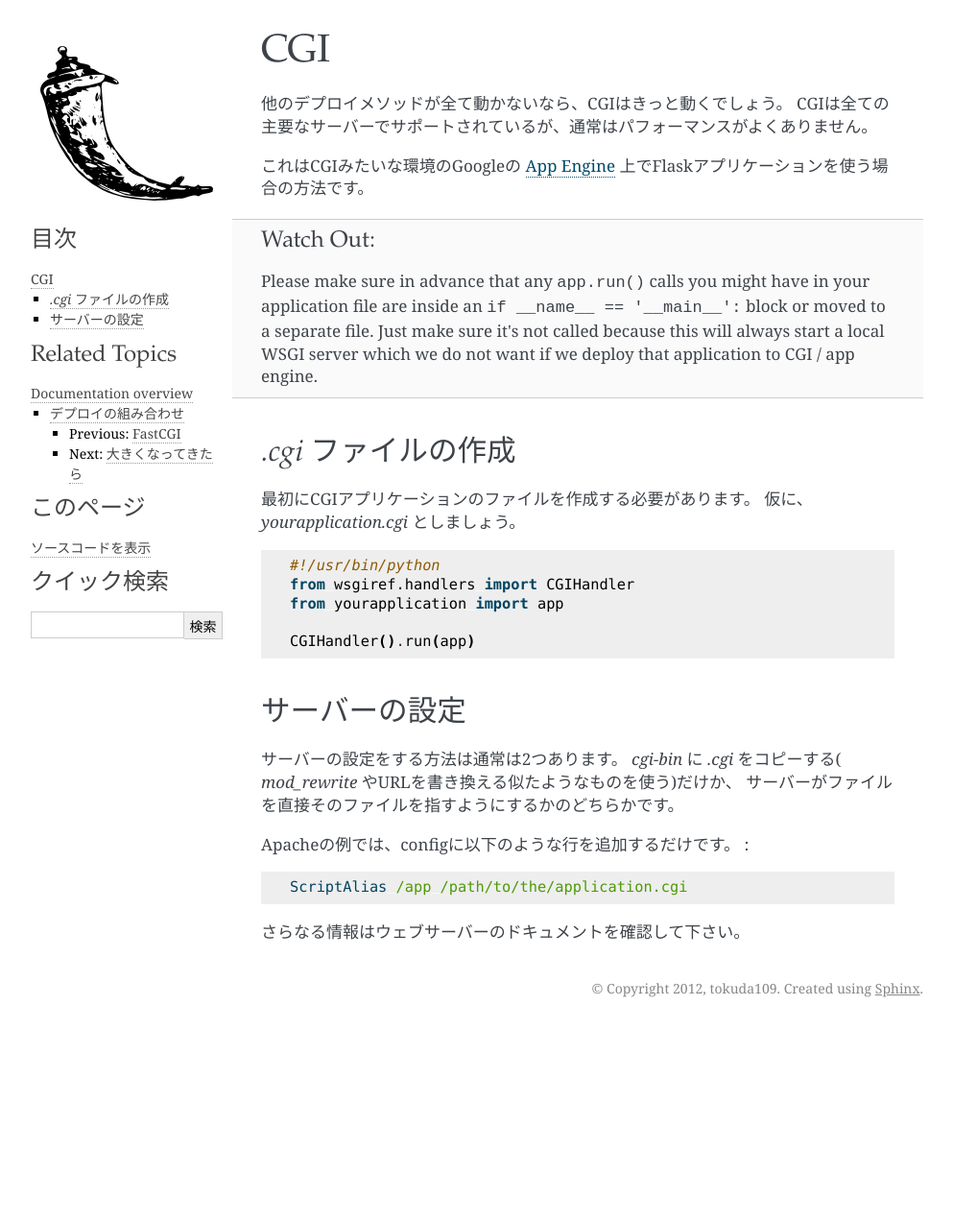
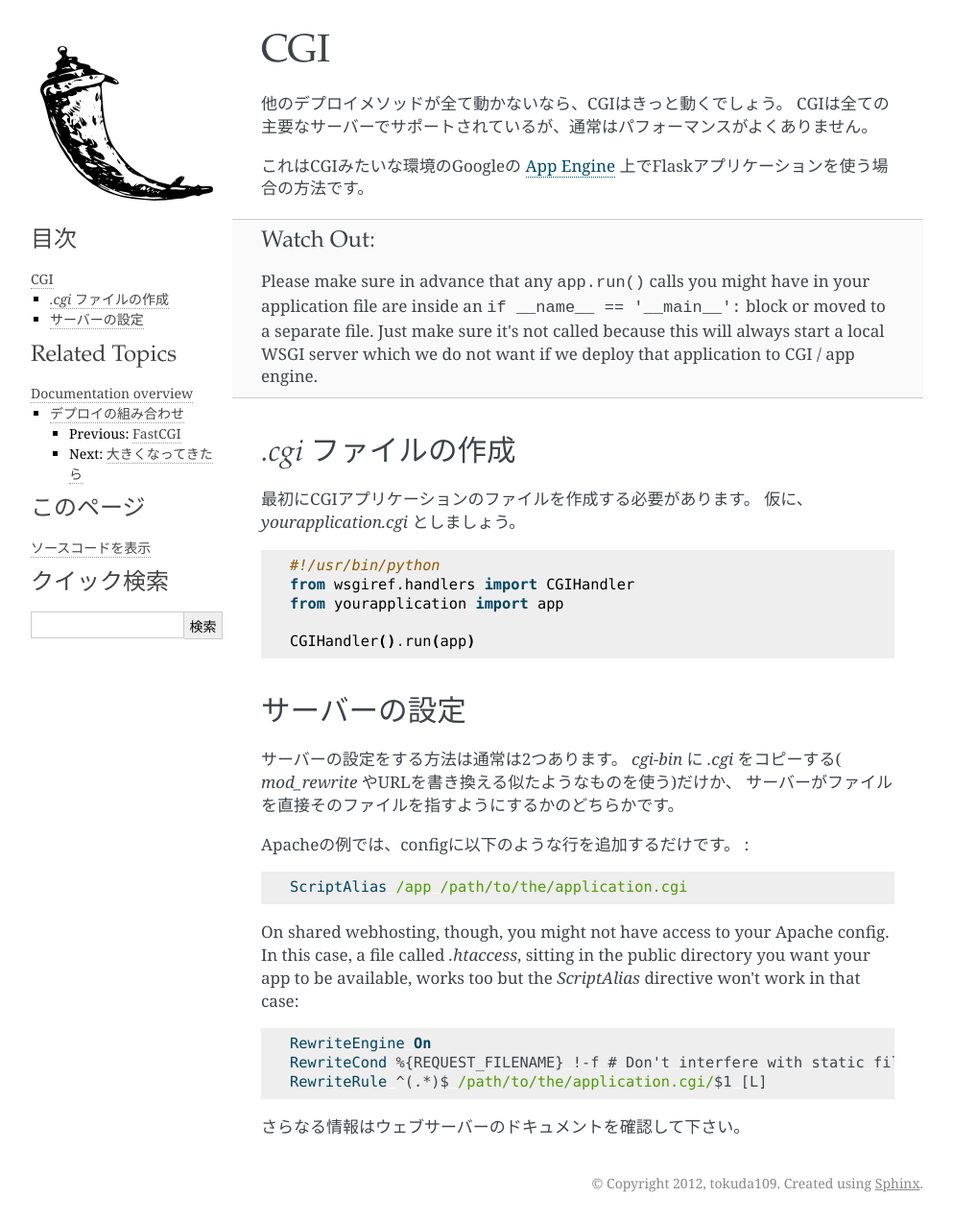
Before and after one commit to tokuda109/flask-docs-ja, a Sphinx documentation site: the page built from docs/deploying/cgi.rst, in a window 1280 px wide. Shown: the whole page at 96% size, without its empty margins (148-1141 px from the left). Built offline with Sphinx 7.4.7, drawn with Linux system fonts in a browser that asks for light colours; pages that are not in the unit, such as notebooks, are missing from menus; before the commit the page ends 1069 px from its top, so only the background shows below that.

Commit message:
Updated for original flask

```diff
--- a/docs/becomingbig.rst
+++ b/docs/becomingbig.rst
@@ -45,8 +45,9 @@ The :ref:`api` docs are full of available overrides, hook points, and
 response objects.  Dig deeper on the APIs you use, and look for the
 customizations which are available out of the box in a Flask release.  Look for
 ways in which your project can be refactored into a collection of utilities and
-Flask extensions.  Explore the many extensions in the community, and look for
-patterns to build your own extensions if you do not find the tools you need.
+Flask extensions.  Explore the many `extensions
+<http://flask.pocoo.org/extensions/>` in the community, and look for patterns to
+build your own extensions if you do not find the tools you need.
 
 .. Subclass.
    ---------
--- a/docs/deploying/cgi.rst
+++ b/docs/deploying/cgi.rst
@@ -61,6 +61,17 @@ Apacheの例では、configに以下のような行を追加するだけです
 
     ScriptAlias /app /path/to/the/application.cgi
 
+On shared webhosting, though, you might not have access to your Apache config.
+In this case, a file called `.htaccess`, sitting in the public directory you want
+your app to be available, works too but the `ScriptAlias` directive won't
+work in that case:
+
+.. sourcecode:: apache
+
+    RewriteEngine On
+    RewriteCond %{REQUEST_FILENAME} !-f # Don't interfere with static files
+    RewriteRule ^(.*)$ /path/to/the/application.cgi/$1 [L]
+
 .. For more information consult the documentation of your webserver.
 
 さらなる情報はウェブサーバーのドキュメントを確認して下さい。
--- a/docs/deploying/fastcgi.rst
+++ b/docs/deploying/fastcgi.rst
@@ -144,7 +144,7 @@ yourapplication.fcgiを設定して下さい。 ::
 
        def __call__(self, environ, start_response):
            environ['SCRIPT_NAME'] = ''
-       return self.app(environ, start_response)
+           return self.app(environ, start_response)
 
     app = ScriptNameStripper(app)
 
--- a/docs/patterns/mongokit.rst
+++ b/docs/patterns/mongokit.rst
@@ -122,9 +122,6 @@ collection first, this is somewhat the same as a table in the SQL world.
 >>> user = {'name': u'admin', 'email': u'admin@localhost'}
 >>> collection.insert(user)
 
-print list(collection.find())
-print collection.find_one({'name': u'admin'})
-
 MongoKit will automatically commit for us.
 
 To query your database, you use the collection directly:
```
Also changed, not shown: other parts of docs/deploying/cgi.rst (+1 -1 lines), docs/extensiondev.rst (+5 -4 lines), 2 other files.
